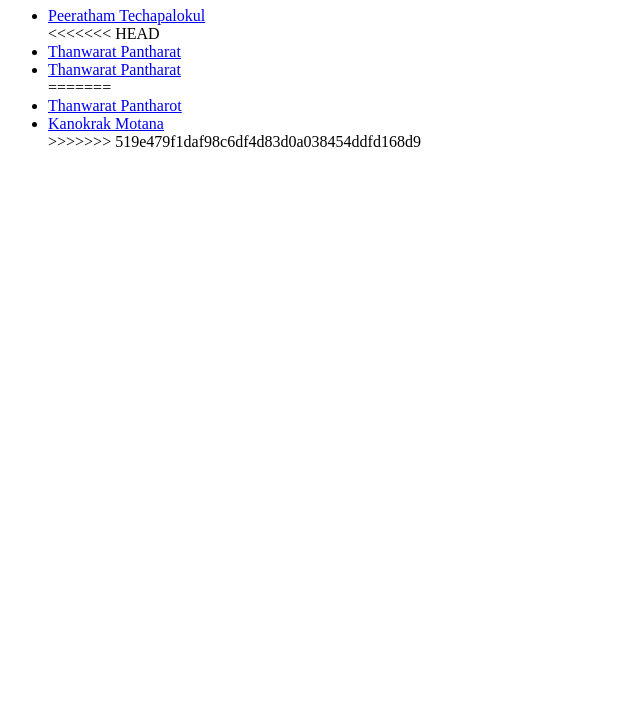
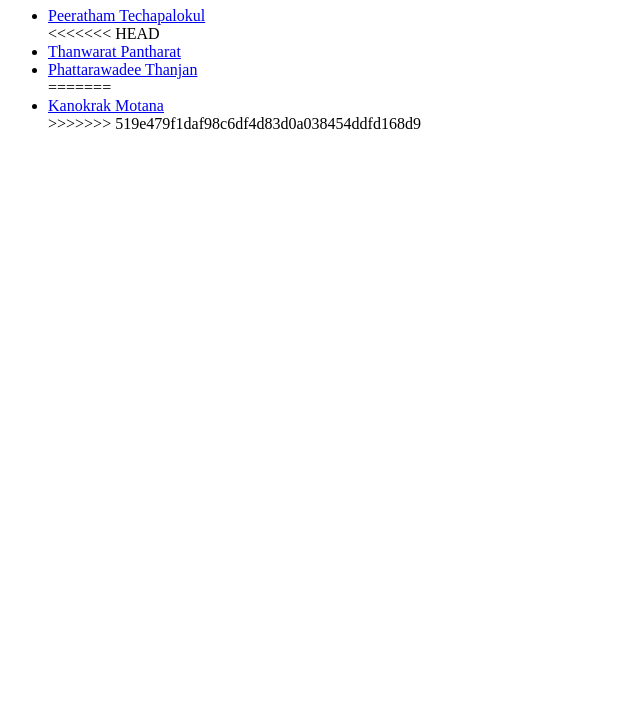
Before and after one commit to Bobotoya/team-A, a plain HTML site: page index.html in a window 1280 px wide. Shown: the part 73-800 px from the top of the page, without its empty margins (0-640 px from the left). Drawn offline with Linux system fonts and the light colour scheme.

Commit message:
Add new feature

```diff
--- a/index.html
+++ b/index.html
@@ -8,9 +8,8 @@
   <li><a href="team-members/peeratham.html">Peeratham Techapalokul</a></li>
 <<<<<<< HEAD
 <li><a href="team-members/thanwarat.html">Thanwarat Pantharat</a></li>
-  <li><a href="team-members/Phattarawadee.html">Thanwarat Pantharat</a></li>
+  <li><a href="team-members/Phattarawadee.html">Phattarawadee Thanjan</a></li>
 =======
-  <li><a href="team-members/thanwarat.html">Thanwarat Pantharot</a></li>
   <li><a href="team-members/kanokrak.html">Kanokrak Motana</a></li>
 >>>>>>> 519e479f1daf98c6df4d83d0a038454ddfd168d9
 </ul>
```
